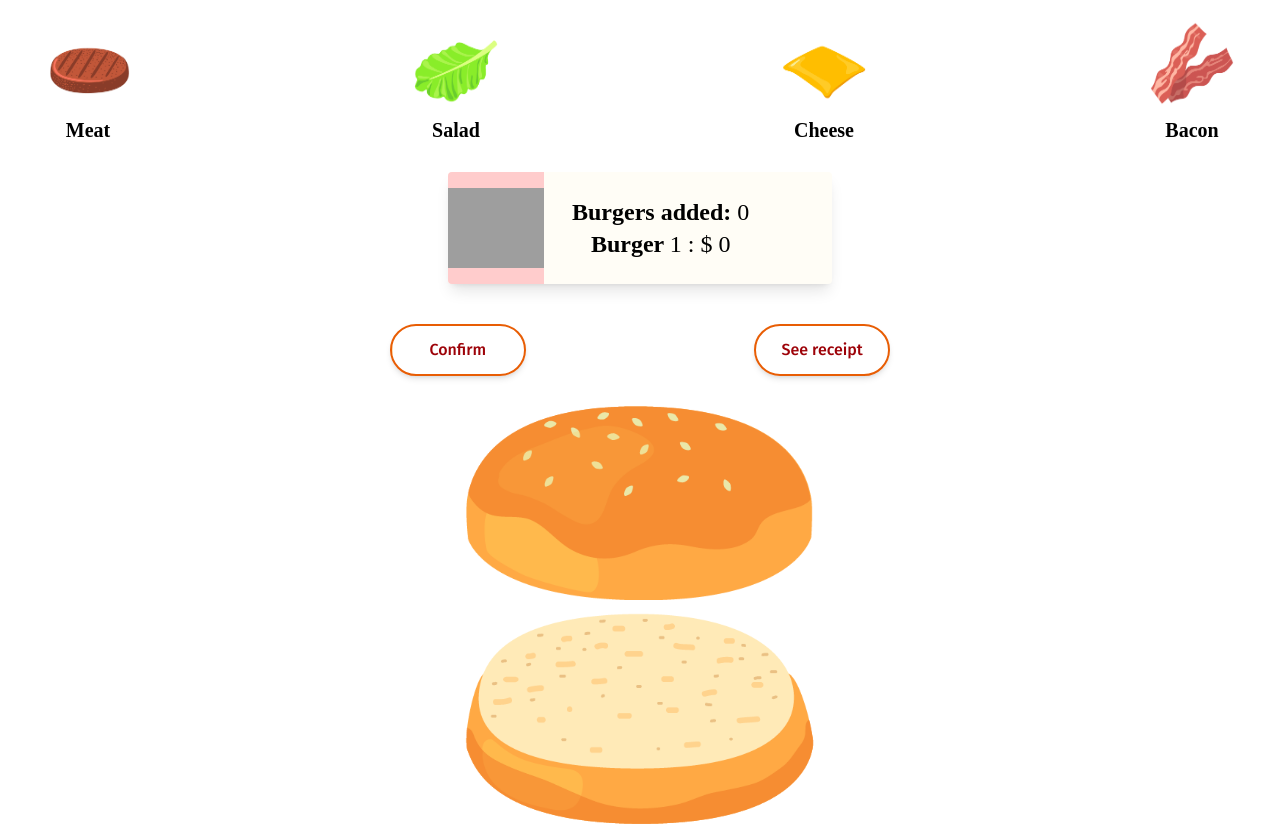
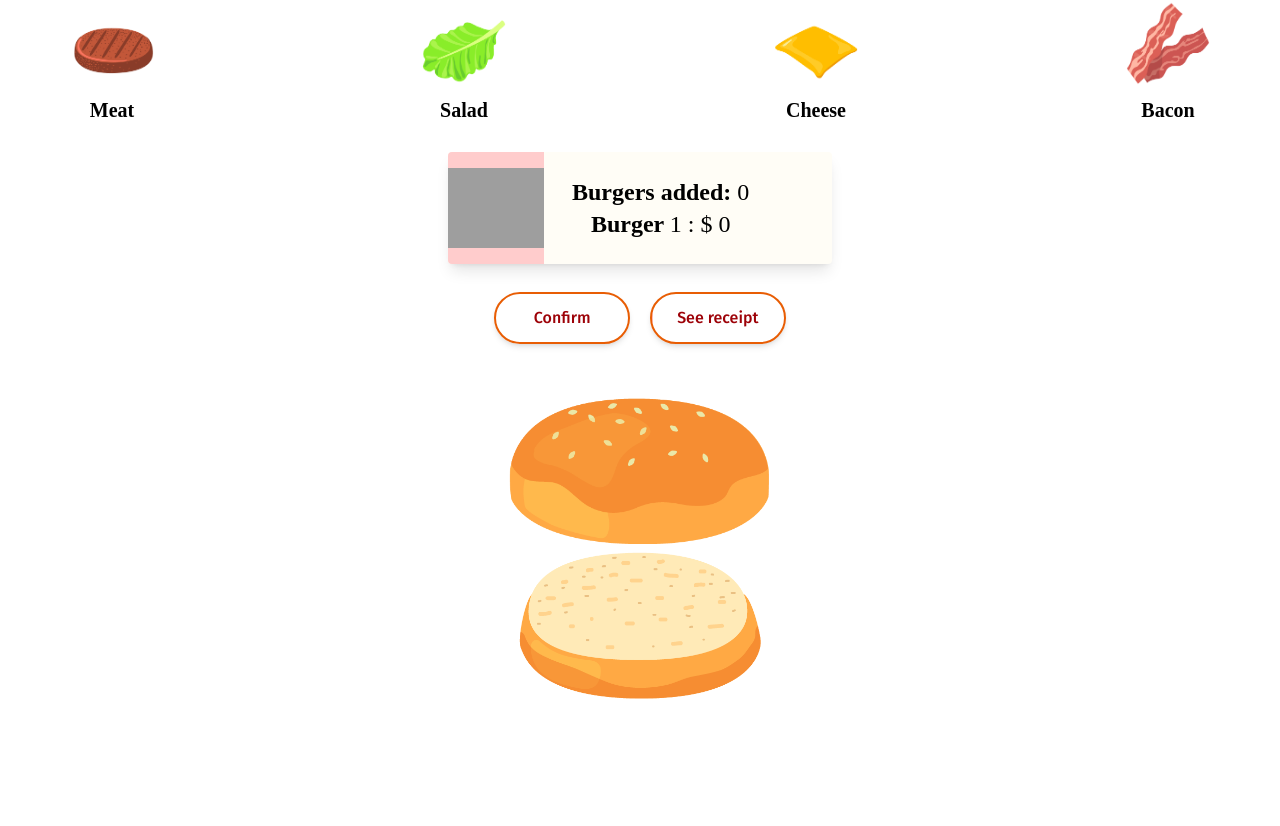
Before and after one commit to Danielaigm/whorkshop6-equipo1, a React (Vite) app: page / in a window 1280 px wide. Built offline with nearby package versions, Linux system fonts and the light colour scheme; grey boxes are pictures that could not be loaded; a web font is replaced by a local one.

Commit message:
Add corrections styles Builder

```diff
--- a/src/App.css
+++ b/src/App.css
@@ -1,4 +1,4 @@
-.main>div {
+.main > div {
   text-align: center;
   display: flex;
   flex-flow: column;
@@ -8,21 +8,16 @@
 }
 
 .burger {
-  width: 40%;
+  width: 100%;
   height: 400px;
-  margin: auto;
-  position: absolute;
-  top: 380px;
-  left: 0;
-  right: 0;
-  bottom: 0;
+  margin: 30px 0;
 }
 
 .bread-bottom {
   margin: 0% auto;
   width: 70%;
   height: 54%;
-  background-image: url('./assets/pan_2_cut.png');
+  background-image: url("./assets/pan_2_cut.png");
   background-size: contain;
   background-repeat: no-repeat;
   background-position: center center;
@@ -31,7 +26,7 @@
 .bread-top {
   width: 70%;
   height: 50%;
-  background-image: url('./assets/pan_1_cut.png');
+  background-image: url("./assets/pan_1_cut.png");
   background-size: contain;
   background-repeat: no-repeat;
   background-position: center center;
@@ -43,7 +38,7 @@
   margin: 0% auto;
   width: 70%;
   height: 54%;
-  background-image: url('./assets/carne_cut.png');
+  background-image: url("./assets/carne_cut.png");
   background-size: contain;
   background-repeat: no-repeat;
   background-position: center center;
@@ -55,7 +50,7 @@
   margin: 0% auto;
   width: 70%;
   height: 54%;
-  background-image: url('./assets/queso_cut.png');
+  background-image: url("./assets/queso_cut.png");
   background-size: contain;
   background-repeat: no-repeat;
   background-position: center center;
@@ -67,7 +62,7 @@
   margin: 0% auto;
   width: 70%;
   height: 54%;
-  background-image: url('./assets/lechuga_cut.png');
+  background-image: url("./assets/lechuga_cut.png");
   background-size: contain;
   background-repeat: no-repeat;
   background-position: center center;
@@ -79,7 +74,7 @@
   margin: 0% auto;
   width: 70%;
   height: 54%;
-  background-image: url('./assets/tocino_cut.png');
+  background-image: url("./assets/tocino_cut.png");
   background-size: contain;
   background-repeat: no-repeat;
   background-position: center center;
--- a/src/components/Builder/Builder.jsx
+++ b/src/components/Builder/Builder.jsx
@@ -7,6 +7,7 @@ import Swal from "sweetalert2";
 import { Notify } from "../../services/toastify";
 import { AiOutlineCheck } from "react-icons/ai";
 import { motion } from "framer-motion";
+import "./stylesBuilder.scss";
 
 // Actions
 const confirmBurger = (price) => ({
@@ -43,11 +44,7 @@ class Builder extends Component {
     console.log(idIngrediente);
     switch (idIngrediente) {
       case "meat":
-                Notify(
-                    "Agregaste una carne a 🥩 tu hamburguesa",
-                    "#FDA7DF",
-                    "#ED4C67"
-                );
+        Notify("Agregaste una carne a 🥩 tu hamburguesa", "#FDA7DF", "#ED4C67");
         break;
       case "salad":
         Notify(
@@ -57,18 +54,10 @@ class Builder extends Component {
         );
         break;
       case "cheese":
-                Notify(
-                    "Agregaste un queso 🧀 a tu hamburguesa",
-                    "#FFC312",
-                    "#F79F1F"
-                );
+        Notify("Agregaste un queso 🧀 a tu hamburguesa", "#FFC312", "#F79F1F");
         break;
       default:
-                Notify(
-                    "Agregaste un tocino 🥓 a tu hamburguesa",
-                    "#EA2027",
-                    "#EE5A24"
-                );
+        Notify("Agregaste un tocino 🥓 a tu hamburguesa", "#EA2027", "#EE5A24");
         break;
     }
   };
@@ -131,13 +120,12 @@ class Builder extends Component {
               <h2 className="font-bold text-2xl font-Delicious">
                 Burger{" "}
                 <span className="font-normal">
-                                    {this.props.burgersArray.length + 1} : ${" "}
-                                    {this.getPrice()}
+                  {this.props.burgersArray.length + 1} : $ {this.getPrice()}
                 </span>
               </h2>
             </div>
           </div>
-                    <div className=" flex  w-[500px] justify-between py-3">
+          <div className="secNavigationButtons">
             <a
               href="#_"
               className="relative inline-flex items-center justify-center p-4 px-6 py-3 overflow-hidden font-medium text-[#9d0208] transition duration-300 ease-out border-2 border-[#e85d04] rounded-full shadow-md group"
@@ -149,9 +137,7 @@ class Builder extends Component {
               <span className="absolute flex items-center justify-center w-full h-full text-[#9d0208] transition-all duration-300 transform group-hover:translate-x-full ease">
                 Confirm
               </span>
-                            <span className="relative invisible">
-                                Button Text
-                            </span>
+              <span className="relative invisible">Button Text</span>
             </a>
 
             <Link to="/receipt">
@@ -178,18 +164,14 @@ class Builder extends Component {
                 <span class="absolute flex items-center justify-center w-full h-full text-[#9d0208] transition-all duration-300 transform group-hover:translate-x-full ease">
                   See receipt
                 </span>
-                                <span class="relative invisible">
-                                    Button Text
-                                </span>
+                <span class="relative invisible">Button Text</span>
               </a>
             </Link>
           </div>
-                    <div className="builder">
+          <div className="builder secBurger">
             <Burger
               ingredients={this.state.ingredients}
-                            onIngredientClick={(index) =>
-                                this.removeIngredient(index)
-                            }
+              onIngredientClick={(index) => this.removeIngredient(index)}
             />
           </div>
         </div>
--- /dev/null
+++ b/src/components/Builder/stylesBuilder.scss
@@ -0,0 +1,18 @@
+.secNavigationButtons {
+  display: flex;
+  flex-direction: column;
+  gap: 20px;
+}
+
+.secBurger {
+}
+@media (min-width: 768px) {
+  .secNavigationButtons {
+    flex-direction: row;
+  }
+}
+@media (min-width: 992px) {
+  .secNavigationButtons {
+    flex-direction: row;
+  }
+}
--- a/src/components/ControlPanel/ControlPanel.jsx
+++ b/src/components/ControlPanel/ControlPanel.jsx
@@ -4,10 +4,11 @@ import salad from "../../assets/lechuga.png";
 import cheese from "../../assets/queso.png";
 import bacon from "../../assets/tocino.png";
 import { motion } from "framer-motion";
+import "./stylesControlMenu.scss";
 
 const ControlPanel = (props) => (
   <div className="container ">
-        <div className="control-panel flex items-center justify-around gap-48">
+    <div className="secButtonsMenu">
       <div>
         <motion.figure
           whileTap={{ rotate: [0, -50, 50] }}
--- /dev/null
+++ b/src/components/ControlPanel/stylesControlMenu.scss
@@ -0,0 +1,7 @@
+.secButtonsMenu {
+  width: 100%;
+  display: flex;
+  flex-wrap: wrap;
+  justify-content: center;
+  gap: 20%;
+}
--- a/src/components/Ingredient/Ingredient.jsx
+++ b/src/components/Ingredient/Ingredient.jsx
@@ -1,10 +1,11 @@
 import React from "react";
+import "./stylesIngredient.scss";
 
 const Ingredient = (props) => {
   switch (props.id) {
     case "bread-top":
       return (
-                <div className="bread-top" >
+        <div className="bread-top ingredient">
           {/* <div className="seeds1"></div>
                     <div className="seeds2"></div>
                     <div className="seeds1"></div> */}
@@ -12,7 +13,10 @@ const Ingredient = (props) => {
       );
     default:
       return (
-                <div onClick={() => props.onClick()} className={props.id}></div>
+        <div
+          onClick={() => props.onClick()}
+          className={`ingredient ${props.id}`}
+        ></div>
       );
   }
 };
--- /dev/null
+++ b/src/components/Ingredient/stylesIngredient.scss
@@ -0,0 +1,4 @@
+.ingredient {
+  width: 300px;
+  height: 150px;
+}
```
Lines whose indentation alone changed are shown as unchanged.
